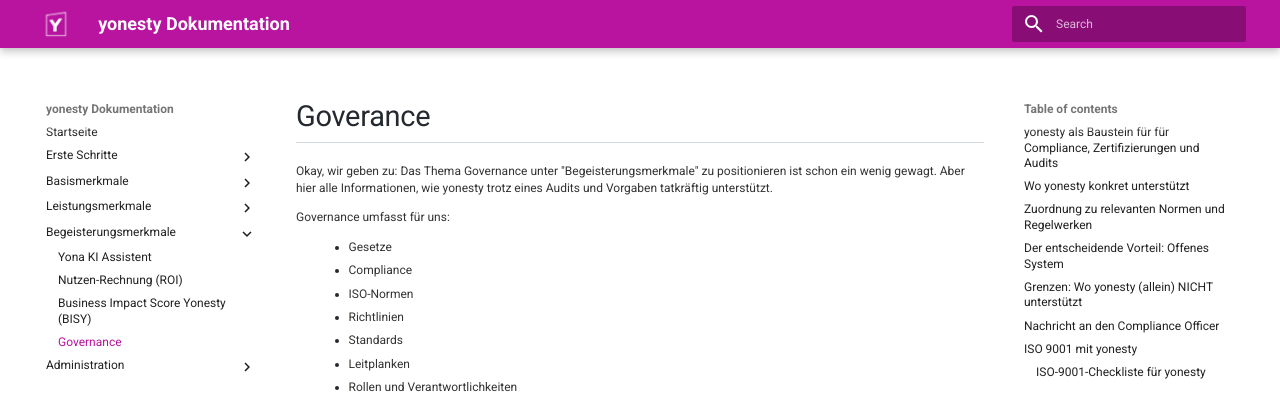
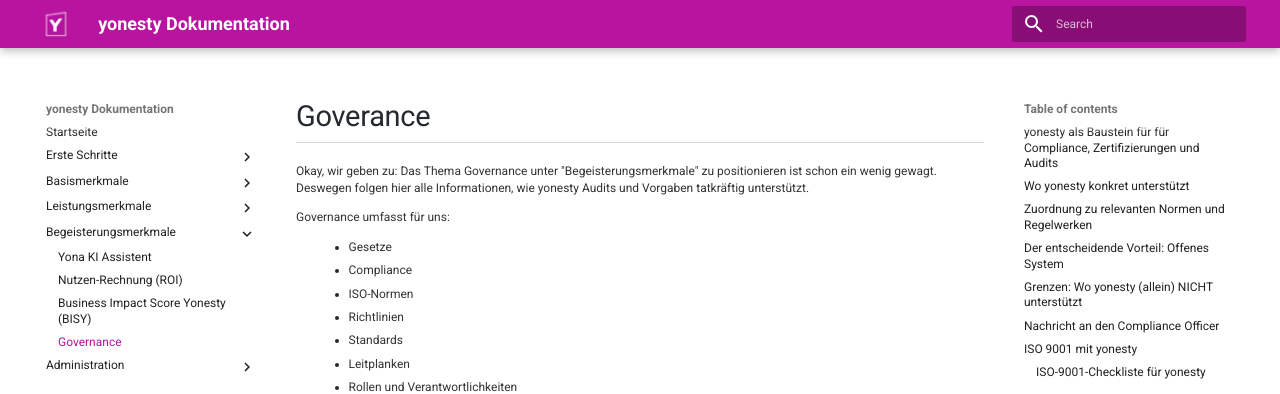
Before and after one commit to ricohaenelsoletti/yonesty, an MkDocs documentation site: the page built from docs/Governance.md, in a window 1280 px wide and 900 px high. Shown: the top 394 px of the window. Built offline with MkDocs 1.6.1 and Material for MkDocs 9.7.7, drawn with Linux system fonts in a browser that asks for light colours.

Commit message:
Revise introduction in Governance.md for clarity
Clarified the introduction to the Governance section.

```diff
--- a/docs/Governance.md
+++ b/docs/Governance.md
@@ -1,6 +1,6 @@
 # Goverance
 
-Okay, wir geben zu: Das Thema Governance unter "Begeisterungsmerkmale" zu positionieren ist schon ein wenig gewagt. Aber hier alle Informationen, wie yonesty trotz eines Audits und Vorgaben tatkräftig unterstützt.
+Okay, wir geben zu: Das Thema Governance unter "Begeisterungsmerkmale" zu positionieren ist schon ein wenig gewagt. Deswegen folgen hier alle Informationen, wie yonesty Audits und Vorgaben tatkräftig unterstützt.
 
 Governance umfasst für uns:
 
```
